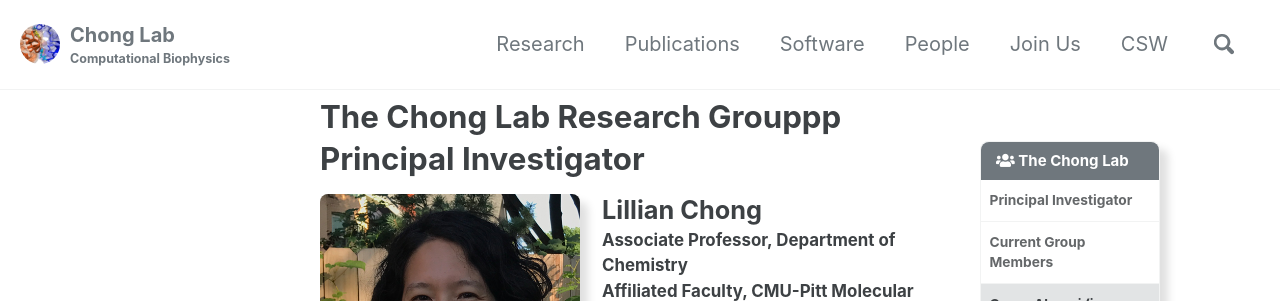
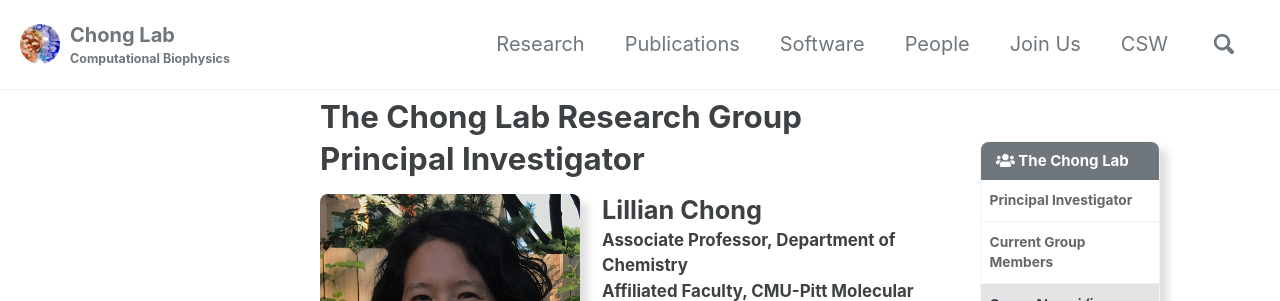
Before and after one commit to darianyang/darianyang.github.io, a Jekyll site: the page built from _pages/people.md, in a window 1280 px wide. Shown: the top 301 px of the page. Built offline with Jekyll 4.4.1, drawn with Linux system fonts in a browser that asks for light colours; cached includes are drawn as plain includes.

Commit message:
updated breakpoints

```diff
--- a/_pages/people.md
+++ b/_pages/people.md
@@ -1,6 +1,6 @@
 ---
 permalink: /people/
-title: The Chong Lab Research Grouppp
+title: The Chong Lab Research Group
 #layout: splash
 #layout: single
 #classes: wide
--- a/_sass/minimal-mistakes/_variables.scss
+++ b/_sass/minimal-mistakes/_variables.scss
@@ -141,8 +141,8 @@
    ========================================================================== */
 
 $small: 600px !default; /* 600 default */
-$medium: 800px !default; /* 768px default */
-$medium-wide: 400px !default; /* 900px default */
+$medium: 600px !default; /* 768px default */
+$medium-wide: 600px !default; /* 900px default */
 $large: 1024px !default; /* 1024px default */
 $x-large: 13400px !default; /* 1280px default */
 $max-width: $x-large !default;
```
Also changed, not shown: 1 other file.
